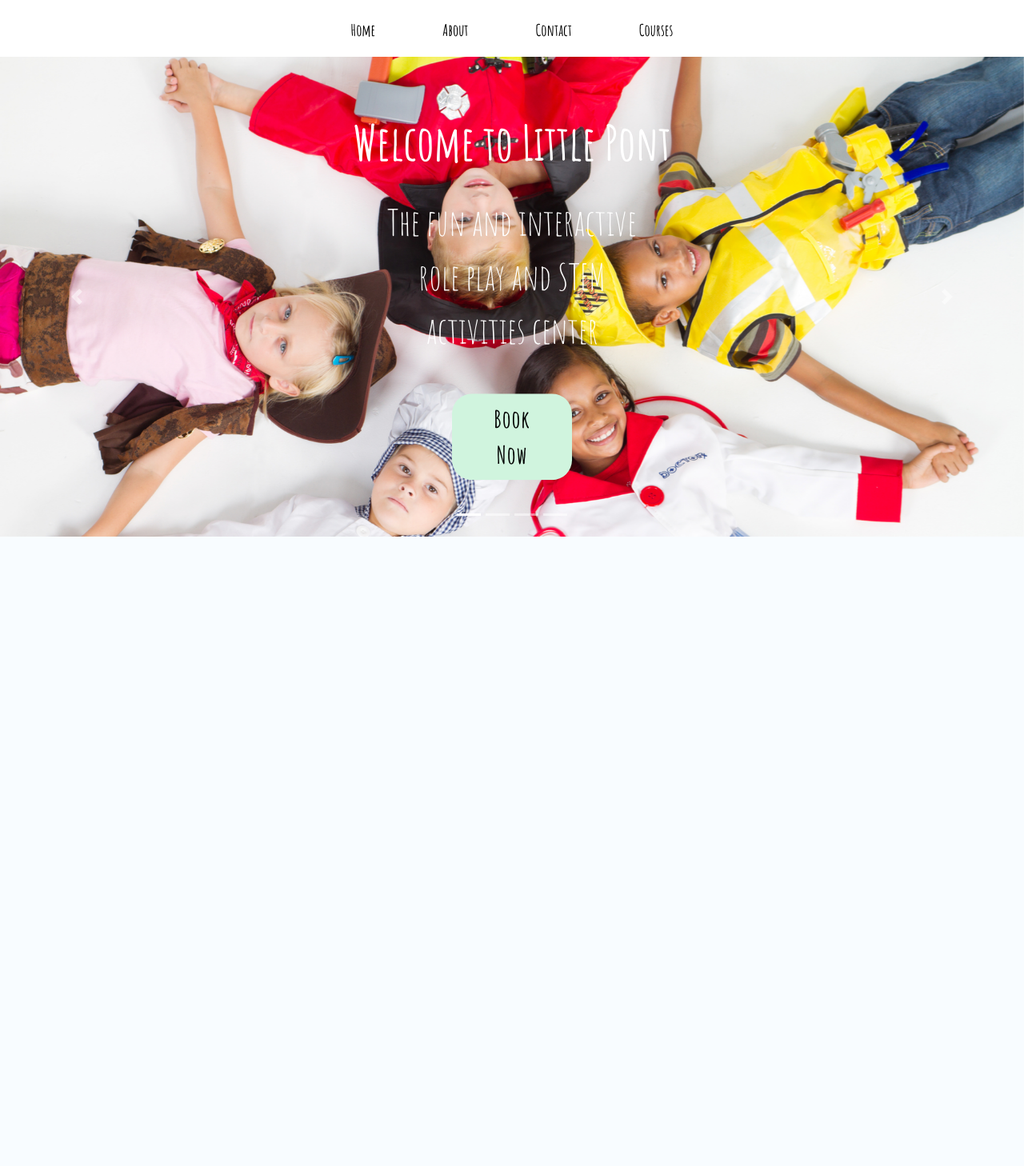
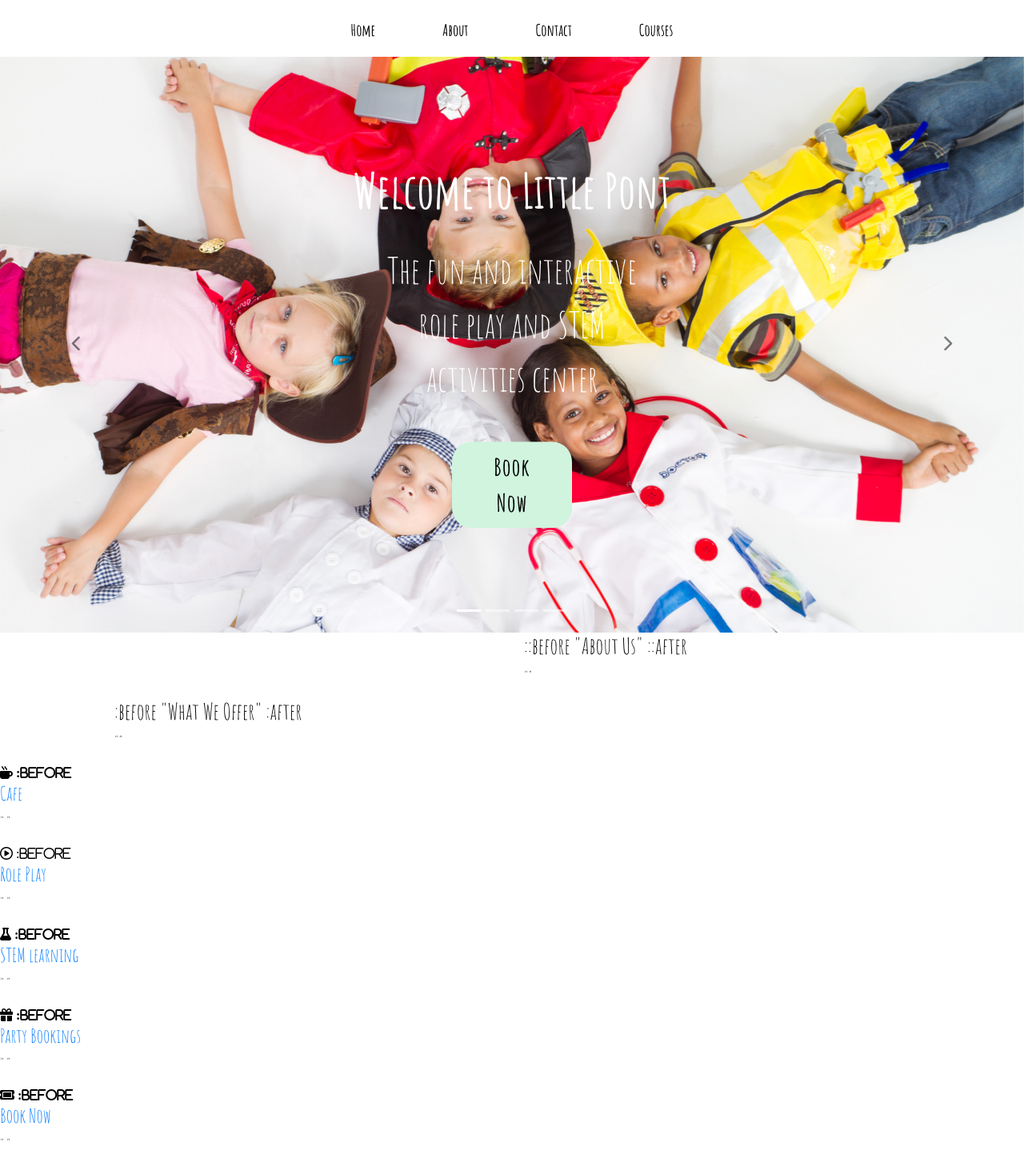
Before and after one commit to ChloeL-E/little-pont-msp4, a Django app: page / in a window 1280 px wide. Shown: the part 312-1770 px from the top of the page at 80% size. Before the commit the page ends 983 px from the top, so only its background shows below. Run offline with Django 3.2, Linux system fonts and the light colour scheme; some libraries are stand-ins or nearby versions.

Commit message:
Added content to about page

```diff
--- a/home/templates/home/index.html
+++ b/home/templates/home/index.html
@@ -26,26 +26,26 @@
         <!-- Wrapper for slides -->
         <div class="carousel-inner">
           <div class="carousel-item active">
-            <img class="d-block w-100" src="{{ MEDIA_URL }}media/fancy-dress.webp" alt="First slide">
+            <img class="d-block w-100  align-items-center" src="{{ MEDIA_URL }}media/fancy-dress.webp" alt="First slide">
           </div>
           <div class="carousel-item">
-            <img class="d-block w-100" src="{{ MEDIA_URL }}media/kitchen-play.webp" alt="Second slide">
+            <img class="d-block w-100  align-items-center" src="{{ MEDIA_URL }}media/kitchen-play.webp" alt="Second slide">
           </div>
           <div class="carousel-item">
-            <img class="d-block w-100" src="{{ MEDIA_URL }}media/frying-eggs.webp" alt="Third slide">
+            <img class="d-block w-100  align-items-center" src="{{ MEDIA_URL }}media/frying-eggs.webp" alt="Third slide">
           </div>
           <div class="carousel-item">
-            <img class="d-block w-100" src="{{ MEDIA_URL }}media/full-shot-kids-playing-with-eco-toys-indoors.webp" alt="Fourth slide">
+            <img class="d-block w-100 align-items-center" src="{{ MEDIA_URL }}media/full-shot-kids-playing-with-eco-toys-indoors.webp" alt="Fourth slide">
           </div>
         </div>
 
         <!-- Controls -->
         <a class="carousel-control-prev" href="#myCarousel" role="button" data-slide="prev">
-          <span class="carousel-control-prev-icon" aria-hidden="true"></span>
+          <span aria-hidden="true"><strong><i class="fa-solid fa-chevron-left" style="color: #000; font-size: 20px; font-style: bold;"></i></strong></span>
           <span class="sr-only">Previous</span>
         </a>
         <a class="carousel-control-next" href="#myCarousel" role="button" data-slide="next">
-          <span class="carousel-control-next-icon" aria-hidden="true"></span>
+          <span aria-hidden="true"><strong><i class="fa-solid fa-chevron-right" style="color: #000; font-size: 20px; font-style: bold;"></i></strong></span>
           <span class="sr-only">Next</span>
         </a>
       </div>
@@ -61,65 +61,127 @@
 </section>
 <!-- End Hero Section -->
 
-    <!--<div id="carousel-images" class="carousel slide w-100" data-ride="carousel">
-            <div class="carousel-inner">
-              <div class="carousel-item active">
-                <img class="d-block w-100" src="{{ MEDIA_URL }}media/fancy-dress.webp" alt="First slide">
+<!-- About Us Section-->
+<main>
+<section id="about" class="about">
+  <div class="container">
+    <div class="row">
+      <div class="col-lg-6 pt-4 pt-lg-0">
+        <img src="" class="img-fluid" alt="">
       </div>
-              <div class="carousel-item">
-                <img class="d-block w-100" src="{{ MEDIA_URL }}kitchen-play.webp" alt="Second slide">
-              </div>
-              <div class="carousel-item">
-                <img class="d-block w-100" src="{{ MEDIA_URL }}frying-eggs.webp" alt="Third slide">
-              </div>
-              <div class="carousel-item">
-                <img class="d-block w-100" src="{{ MEDIA_URL }}full-shot-kids-playing-with-eco-toys-indoors.webp" alt="Fourth slide">
-              </div>
-          <div class="intro-container">
-            <div class="container">
-              <h2>Welcome to Little Pont</h2>
-              <p>The fun and interactive role play and STEM activities center</p>
-              <a href="#" class="book-now-button btn btn-lg rounded-4 d-flex align-items-center
-                    justify-content-center my-auto mx-auto" contenteditable="false"
-                style="width: 100px; cursor: pointer;">Book Now</a>
+    <div class="section-title col-lg-6 pt-4 pt-lg-0">
+      <h3>
+        ::before
+        "About Us"
+        ::after
+      </h3>
+      <p>
+        ""
+      </p>
     </div>
   </div>
   </div>
+</section>
+
+<!-- End About Us section -->
+
+ <!-- What we offer-->
+  <section id="what-we-offer" class="what-we-offer">
+    <div class="container">
+      <div class="section-title">
+        <h3>
+          :before
+          "What We Offer"
+          :after
+        </h3>
+        <p>
+          ""
+        </p>
       </div>
     </div>
-</div>-->
-
-<!-- <div class="container h-100 col-12" style="padding-top:50px;">
     <div class="row">
-    <div id="carousel-images" class="carousel slide w-100" data-ride="carousel">
-      <div class="carousel-inner">
-        <div class="carousel-item active">
-          <img class="d-block w-100" src="media/fancy-dress.webp" alt="First slide">
-        </div>
-        <div class="carousel-item">
-          <img class="d-block w-100" src="media/kitchen-play.webp" alt="Second slide">
-        </div>
-        <div class="carousel-item">
-          <img class="d-block w-100" src="media/frying-eggs.webp" alt="Third slide">
-        </div>
-        <div class="carousel-item">
-          <img class="d-block w-100" src="media/full-shot-kids-playing-with-eco-toys-indoors.webp" alt="Fourth slide">
-        </div>
-        <div class="col-12 col-md-6 mx-auto">
-          <h1 class="display-3 text-black text-center">
-            Welcome to Little Pont
-          </h1>
-          <h2 class="display-5 text-black text-center">Role Play Town</h2>
-          <div class="my-5">
+      <div class="col-md-4">
+        <div class="icon-box">
+          <i class="fa-solid fa-mug-hot">
+            :before
+          </i>
           <h4>
-              <a href="" class="book-now-button btn btn-lg rounded-4 d-flex align-items-center
-                    justify-content-center my-auto mx-auto" contenteditable="false"
-                style="width: 100px; cursor: pointer;">Book Now</a>
+            <a href="#">Cafe</a>
           </h4>
+          <p>
+            " "
+          </p>
         </div>
       </div>
     </div>
+    <div class="row">
+      <div class="col-md-4">
+        <div class="icon-box">
+          <i class="fa-regular fa-circle-play">
+            :before
+          </i>
+          <h4>
+            <a href="#">Role Play</a>
+          </h4>
+          <p>
+            " "
+          </p>
         </div>
       </div>
-</div>-->
+    </div>
+    <div class="row">
+      <div class="col-md-4">
+        <div class="icon-box">
+          <i class="fa-solid fa-flask">
+            :before
+          </i>
+          <h4>
+            <a href="#">STEM learning</a>
+          </h4>
+          <p>
+            " "
+          </p>
+        </div>
+      </div>
+    </div>
+    <div class="row">
+      <div class="col-md-4">
+        <div class="icon-box">
+          <i class="fa-solid fa-gift">
+            :before
+          </i>
+          <h4>
+            <a href="#">Party Bookings</a>
+          </h4>
+          <p>
+            " "
+          </p>
+        </div>
+      </div>
+    </div>
+    <div class="row">
+      <div class="col-md-4">
+        <div class="icon-box">
+          <i class="fa-solid fa-ticket">
+            :before
+          </i>
+          <h4>
+            <a href="#">Book Now</a>
+          </h4>
+          <p>
+            " "
+          </p>
+        </div>
+      </div>
+    </div>
+  </section>
+
+  <!-- End what we offer section-->
+
+ <!-- Meet the team-->
+  <!--End meet the team section-->
+
+  <!-- Contact-->
+   <!--End contact section-->
+</main>
 {% endblock %}
--- a/static/css/base.css
+++ b/static/css/base.css
@@ -73,7 +73,7 @@ header {
 
 #hero {
     width: 100%;
-    height: 75vh;
+    height: 90vh;
     background: #fff;
     overflow: hidden;
     position: relative;
@@ -103,14 +103,6 @@ header {
   }
 
   #hero .intro-container {
-    /*display: flex;
-    justify-content: center;
-    align-items: center;
-    position: absolute;
-    bottom: 0;
-    top: 10px;
-    left: 50px;
-    right: 50px;*/
     position: absolute;
     top: 50%;
     left: 50%;
```
Lines whose indentation alone changed are shown as unchanged.
